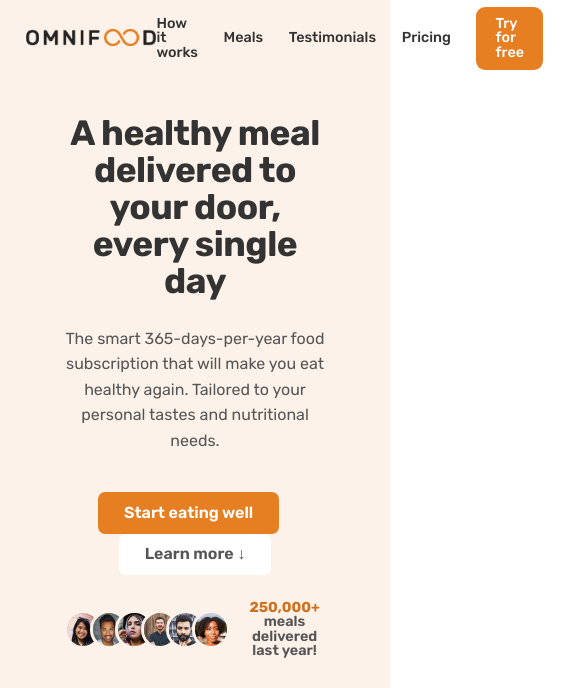
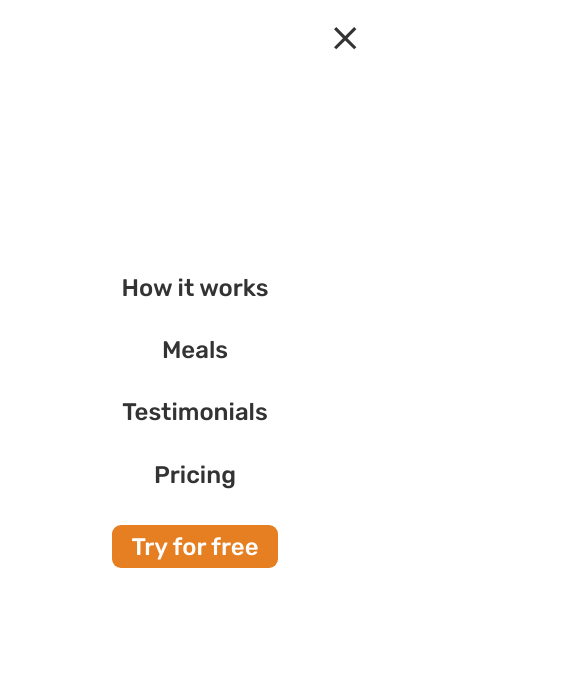
Before and after one commit to AlinaCosta/Omnifood-Project-GitHub, a plain HTML site: page index.html in a window 390 px wide. Shown: the top 688 px of the page, 585 px wide, since content can reach past the window. Drawn offline with nearby package versions, Linux system fonts and the light colour scheme.

Commit message:
created the mobile navigation

```diff
--- a/css/general.css
+++ b/css/general.css
@@ -74,6 +74,7 @@ html {
   /* 10px / 16px = 62.5% */
   /* Percentage of user's browser font-size settings */
   font-size: 62.5%;
+  overflow-x: hidden;
 }
 body {
   /* "Rubik" for rounded corners */
@@ -81,6 +82,7 @@ body {
   line-height: 1;
   font-weight: 400;
   color: #555;
+  overflow-x: hidden;
 }
 
 /*********************************/
--- a/css/queries.css
+++ b/css/queries.css
@@ -96,4 +96,54 @@ Instead, 1rem = 1em = 16px */
   .btn--form {
     margin-top: 1.2rem;
   }
+  /* MOBILE NAVIGATION */
+  .btn-mobile-nav {
+    display: block;
+  }
+  .main-nav {
+    background-color: white;
+    /*and position: relative to header(the parent) */
+    position: absolute;
+    top: 0;
+    left: 0;
+    width: 100%;
+    /* 100 viewport height units */
+    height: 100vh;
+    transform: translateX(100%);
+
+    display: flex;
+    align-items: center;
+    justify-content: center;
+    transition: all 0.5s ease-out;
+    /* Hide navigation */
+    /* display: none --> allows NO transitions at all */
+
+    /* 1) Hide it visually */
+    opacity: 0;
+    /* 2) Make it unaccessible to mouse and keyboard */
+    pointer-events: none;
+    /* 3) Hide it from screen readers*/
+    visibility: hidden;
+  }
+  .nav-open .main-nav {
+    opacity: 1;
+    pointer-events: auto;
+    visibility: visible;
+    transform: translateX(0);
+  }
+  .nav-open .icon-mobile-nav[name="close"] {
+    display: block;
+  }
+  .nav-open .icon-mobile-nav[name="menu"] {
+    display: none;
+  }
+
+  .main-nav-list {
+    flex-direction: column;
+    gap: 4.8rem;
+  }
+  .main-nav-link:link,
+  .main-nav-link:visited {
+    font-size: 3rem;
+  }
 }
--- a/css/style.css
+++ b/css/style.css
@@ -10,6 +10,7 @@
   /* to be sticky later */
   height: 9.6rem;
   padding: 0 4.8rem;
+  position: relative;
 }
 .logo {
   height: 2.2rem;
@@ -49,6 +50,25 @@
 .main-nav-link.nav-cta:hover,
 .main-nav-link.nav-cta:active {
   background-color: #cf711f;
+}
+
+/* MOBILE NAVIGATION */
+.btn-mobile-nav {
+  border: none;
+  background: none;
+  cursor: pointer;
+  display: none;
+}
+.icon-mobile-nav {
+  height: 4.8rem;
+  width: 4.8rem;
+  color: #333;
+}
+
+.icon-mobile-nav[name="menu"] {
+}
+.icon-mobile-nav[name="close"] {
+  display: none;
 }
 /*********************************/
 /* HERO SECTION */
--- a/index.html
+++ b/index.html
@@ -16,10 +16,11 @@
     <title>Omnifood</title>
   </head>
   <body>
-    <header class="header">
+    <header class="header nav-open">
       <a href="#">
         <img src="img/omnifood-logo.png" alt="Omnifood logo" class="logo" />
       </a>
+
       <nav class="main-nav">
         <ul class="main-nav-list">
           <li><a href="#" class="main-nav-link">How it works</a></li>
@@ -29,6 +30,11 @@
           <li><a href="#" class="main-nav-link nav-cta">Try for free</a></li>
         </ul>
       </nav>
+
+      <button class="btn-mobile-nav">
+        <ion-icon class="icon-mobile-nav" name="menu"></ion-icon>
+        <ion-icon class="icon-mobile-nav" name="close"></ion-icon>
+      </button>
     </header>
     <main>
       <section class="section-hero">
```
